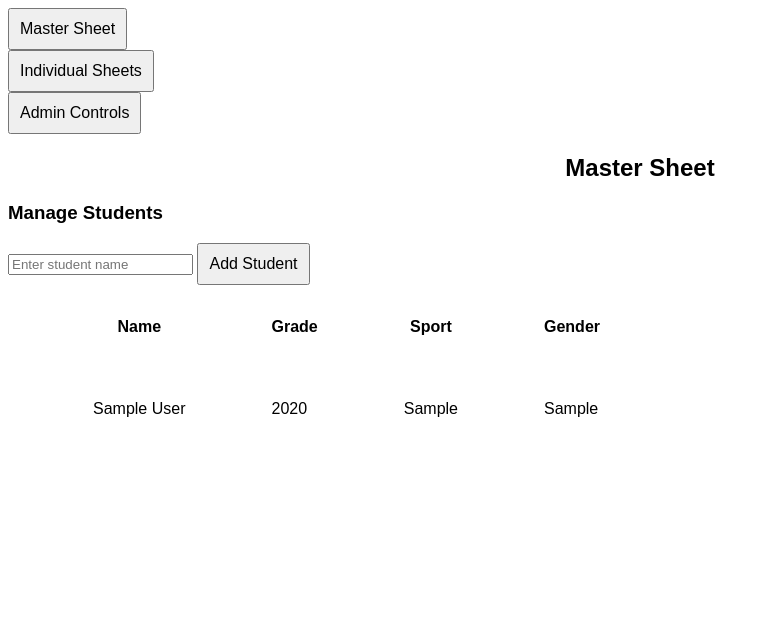
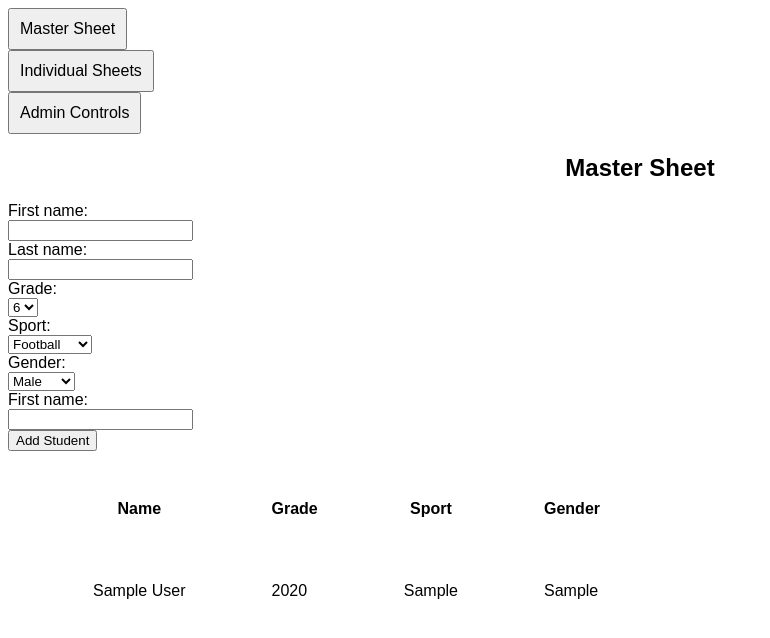
Before and after one commit to evapisk/AttendancePage, a Flask app: page /master in a window 1280 px wide. Shown: the top 638 px of the page, without its empty margins (0-770 px from the left). Run offline with Flask 3, Linux system fonts and the light colour scheme; tables that the repository leaves empty hold one stand-in row (values such as "Sample post").

Commit message:
adding student object to db

```diff
--- a/attendancePage/dataReader.py
+++ b/attendancePage/dataReader.py
@@ -41,3 +41,5 @@ def openData():
         # Return lists in a tuple or a dictionary
         return {'year_list6': year_list6, 'year_list7': year_list7, 'year_list8': year_list8, 'male_list': male_list,
                 'female_list': female_list}
+
+def
--- a/attendancePage/routes.py
+++ b/attendancePage/routes.py
@@ -1,4 +1,4 @@
-from flask import Blueprint, jsonify, render_template
+from flask import Blueprint, jsonify, render_template, request
 
 from . import db
 from .auth import unauthorized
@@ -48,48 +48,52 @@ def yearsheet():
         'sheets/year.html'
     )
 
+@bp.route('/year/<int:year>')
+def year(year):
+    title = f"{year}th Graders"
+    return render_template(
+        'student_sheet_template.html',
+        student_list = db.session.execute(db.select(Student).filter_by(year=year)).scalars(), title = title
+    )
+
 @bp.route('/sport')
 def sport():
+    sport_list = ['football','lacrosse','volleyball','basketball','swimming','soccer']
     return render_template(
-        'sheets/sport.html'
+        'sheets/sport.html',sport_list=sport_list
+    )
+
+@bp.route('/sport/<string:sport>')
+def sport_page(sport):
+    title = f"{sport.capitalize()} Players"
+    return render_template(
+        'student_sheet_template.html',student_list = db.session.execute(db.select(Student).filter_by(sport=sport)).scalars(), sport = sport, title = title
     )
 
 @bp.route('/gender')
 def gender():
+    gender_list = ['male','female']
     return render_template(
-        'sheets/gender.html'
+        'sheets/gender.html', gender_list=gender_list, gender=gender
     )
 
-
-@bp.route('/year/<int:year>')
-def year(year):
+@bp.route('/gender/<string:gender>')
+def gender_page(gender):
+    title = f"{gender.capitalize()}s"
     return render_template(
-        'student_sheet_template.html',
-        year_list6 = db.session.execute(db.select(Student).filter_by(year=year)).scalars()
-    )
-@bp.route('/7')
-def seven():
-    return render_template(
-        'sheets/year/7.html',
-        year_list7 = Student.query.all()
-    )
-@bp.route('/8')
-def eight():
-    return render_template(
-        'sheets/year/8.html',
-        year_list8 = Student.query.all()
+        'student_sheet_template.html',student_list = db.session.execute(db.select(Student).filter_by(gender=gender[0].capitalize())).scalars(), gender = gender, title = title
     )
 
-@bp.route('/female')
-def female():
+@bp.route('/addstudent',methods=['POST'])
+def add_student():
+    if request.method == 'POST':
+        fname = request.form.get('fname')
+        lname = request.form.get('lname')
+        year = request.form.get('year')
+        sport = request.form.get('sport')
+        gender = request.form.get('gender')
+        schoolid = request.form.get('schoolid')
+        student = Student(name=fname + " " + lname, year=year, sport=sport, gender=gender, schoolId=schoolid)
     return render_template(
-        'sheets/gender/female.html',
-        female_list = Student.query.all()
+        'main_page.html'
     )
-
-@bp.route('/male')
-def male():
-    return render_template(
-        'sheets/gender/male.html',
-        male_list = Student.query.all()
-    )
--- a/attendancePage/templates/main_page.html
+++ b/attendancePage/templates/main_page.html
@@ -44,6 +44,35 @@
 </div>
 
 <h2 align="center">Master Sheet</h2>
+<form action="/student" method="post">
+  <label for="fname">First name:</label><br>
+  <input type="text" id="fname" name="fname"><br>
+  <label for="lname">Last name:</label><br>
+  <input type="text" id="lname" name="lname"><br>
+  <label for="year">Grade:</label><br>
+  <select id="year" name="year">
+    <option value="6">6</option>
+    <option value="7">7</option>
+    <option value="8">8</option>
+  </select><br>
+  <label for="sport">Sport:</label><br>
+  <select id="sport" name="sport">
+    <option value="Football">Football</option>
+    <option value="Lacrosse">Lacrosse</option>
+    <option value="Swimming">Swimming</option>
+    <option value="Soccer">Soccer</option>
+    <option value="Basketball">Basketball</option>
+    <option value="Volleyball">Volleyball</option>
+  </select><br>
+  <label for="gender">Gender:</label><br>
+  <select id="gender" name="gender">
+    <option value="Male">Male</option>
+    <option value="Female">Female</option>
+  </select><br>
+  <label for="schoolid">First name:</label><br>
+  <input type="text" id="schoolid" name="schoolid"><br>
+  <input type="submit" value="Add Student">
+</form>
 <ul class="main-list">
   <table>
   <tr>
@@ -68,34 +97,8 @@
       <td>{{student.gender}}</td>
     </tr>
   {% endfor %}
-<div id="student-management">
-  <h3>Manage Students</h3>
-  <input type="text" id="studentNameInput" placeholder="Enter student name" />
-  <button class="action-button" onclick="addStudent()">Add Student</button>
-  <ul id="studentList" class="student-list">
-    <!-- Dynamically added student entries will appear here -->
-  </ul>
-</div>
 
-<script>
-  function addStudent() {
-    const studentName = document.getElementById('studentNameInput').value.trim();
-    if (studentName === '') {
-      alert('Please enter a student name.');
-      return;
-    }
-    const studentList = document.getElementById('studentList');
-    const li = document.createElement('li');
-    li.textContent = studentName + " ";
-    const removeButton = document.createElement('button');
-    removeButton.textContent = 'Remove';
-    removeButton.className = 'action-button';
-    removeButton.onclick = function() { this.parentNode.remove(); };
-    li.appendChild(removeButton);
-    studentList.appendChild(li);
-    document.getElementById('studentNameInput').value = ''; // Clear input field
-  }
-</script>
+
 
 </body>
 </html>
--- a/attendancePage/templates/sheets/year.html
+++ b/attendancePage/templates/sheets/year.html
@@ -4,13 +4,13 @@
 <meta charset="UTF-8">
 <meta name="viewport" content="width=device-width, initial-scale=1.0">
 <div class="button-container">
-  <form action="/6" method="get">
+  <form action="/year/6" method="get">
     <button type="submit">6th</button>
   </form>
-  <form action="/7" method="get">
+  <form action="/year/7" method="get">
     <button type="submit">7th</button>
   </form>
-  <form action="/8" method="get">
+  <form action="/year/8" method="get">
     <button type="submit">8th</button>
   </form>
 </div>
--- a/attendancePage/templates/student_sheet_template.html
+++ b/attendancePage/templates/student_sheet_template.html
@@ -5,7 +5,7 @@
     <title>Title</title>
 </head>
 <body>
-<h2 align="center">6th Graders</h2>
+<h2 align="center">{{title}}</h2>
 <ul class="main-list">
   <table>
   <tr>
@@ -18,7 +18,7 @@
     <td style="padding: 40px"></td>
     <th>Gender</th>
   </tr>
-  {% for student in year_list6 %}
+  {% for student in student_list %}
     <tr>
       <td style="padding: 40px"></td>
       <td>{{student.name}}</td>
```
Also changed, not shown: attendancePage/templates/sheets/gender.html (+3 -6 lines), attendancePage/templates/sheets/sport.html (+3 -6 lines).
